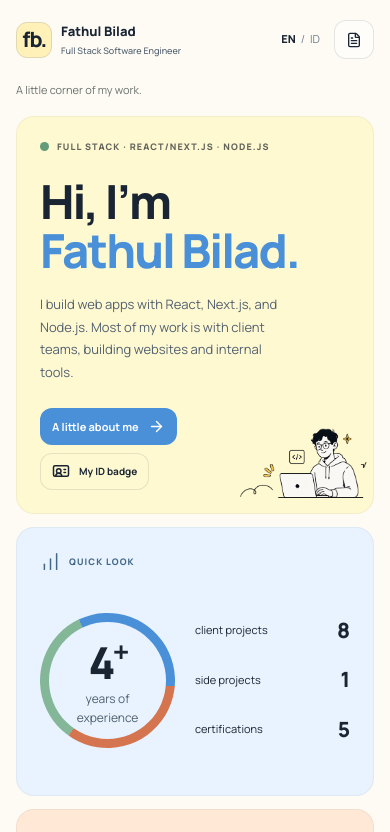
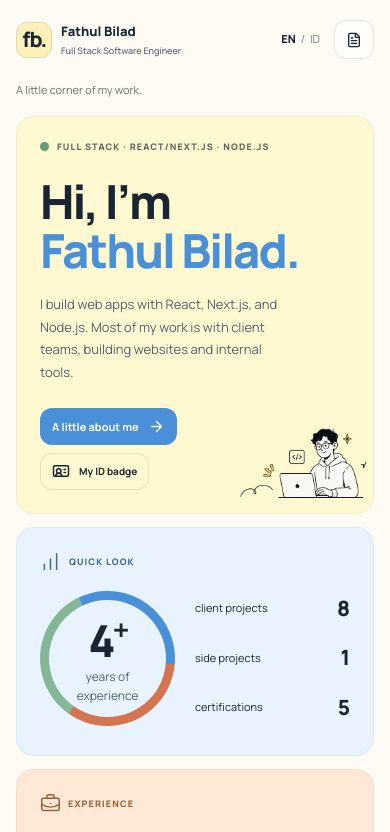
Before and after one commit to fathulbilad/portofolio-cv, a Next.js app: page / in a window 390 px wide. Shown: the top 832 px of the page. Built offline with nearby package versions, Linux system fonts and the light colour scheme.

Commit message:
Reduce empty space above overview chart

```diff
--- a/app/globals.css
+++ b/app/globals.css
@@ -91,9 +91,9 @@ html[data-cv-welcome="revealing"] .welcome-content { visibility: hidden; }
 .hero-actions { display: flex; gap: 10px; flex-wrap: wrap; max-width: 70%; }
 .badge-trigger { background: #fff9d2; }
 .hero-illustration { position: absolute; width: 35%; height: auto; object-fit: contain; right: 18px; bottom: 25px; pointer-events: none; }
-.overview-card { display: flex; flex-direction: column; justify-content: space-between; background: #e8f3ff; }
+.overview-card { display: flex; flex-direction: column; justify-content: flex-start; gap: 12px; background: #e8f3ff; }
 .overview-card > .card-label { color: #426889; }
-.overview-body { display: flex; gap: 24px; align-items: center; padding-block: 20px; }
+.overview-body { display: flex; flex: 1; gap: 24px; align-items: center; justify-content: center; padding-block: 0; }
 .experience-ring { width: 185px; height: 185px; flex-shrink: 0; border-radius: 50%; padding: 9px; background: conic-gradient(#4a90d9 0 120deg, #d57550 120deg 240deg, #84b798 240deg 360deg); transform: rotate(-25deg); }
 .experience-ring > div { height: 100%; width: 100%; display: flex; flex-direction: column; align-items: center; justify-content: center; border-radius: 50%; background: #e8f3ff; transform: rotate(25deg); }
 .experience-ring strong { font-size: 58px; line-height: 1.2; font-weight: 850; letter-spacing: -3px; }
@@ -272,7 +272,7 @@ html[data-cv-welcome="revealing"] .welcome-content { visibility: hidden; }
   .bento-card { padding: 24px; }
   .hero-card { min-height: 385px; }
   .hero-copy h1 { font-size: 62px; }
-  .overview-body { flex-direction: column; gap: 12px; padding-block: 18px; }
+  .overview-body { flex-direction: column; gap: 12px; }
   .experience-ring { width: 140px; height: 140px; }
   .experience-ring strong { font-size: 44px; }
   .overview-stats { display: flex; gap: 12px; }
@@ -296,7 +296,6 @@ html[data-cv-welcome="revealing"] .welcome-content { visibility: hidden; }
   .overview-stats { display: block; max-width: 250px; }
   .overview-stats > div { flex-direction: row; justify-content: space-between; align-items: center; padding: 9px 0; }
   .overview-stats dt { font-size: 12px; }
-  .overview-card { gap: 16px; }
   .explore-card { min-height: 285px; }
   .card-label { font-size: 11px; }
   .explore-card h2 { font-size: 28px; }
```
